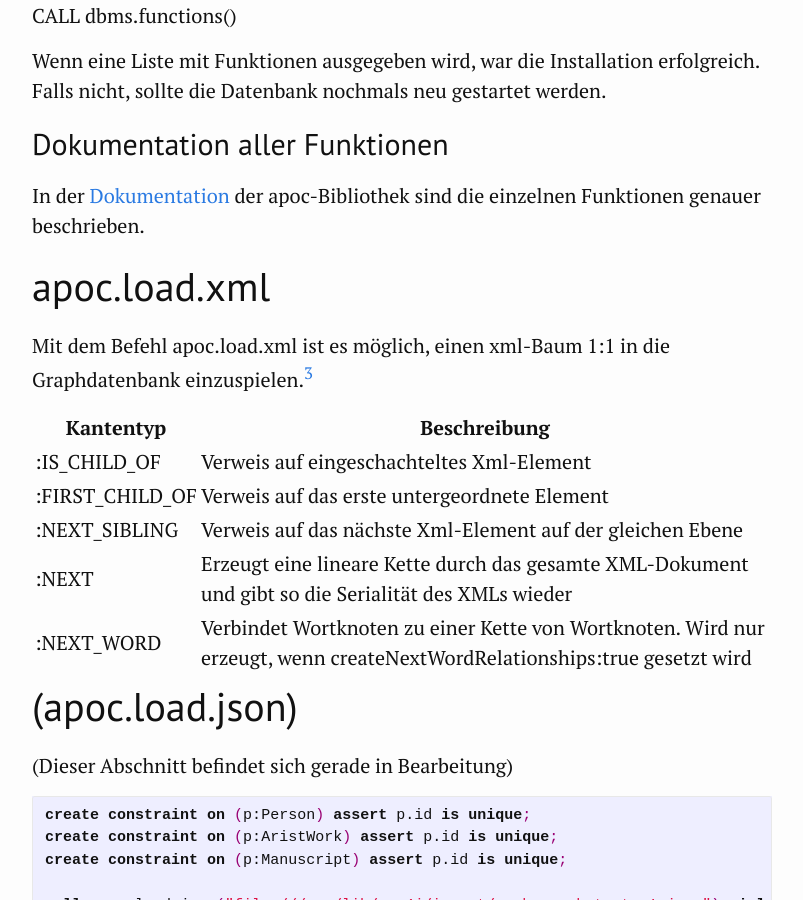
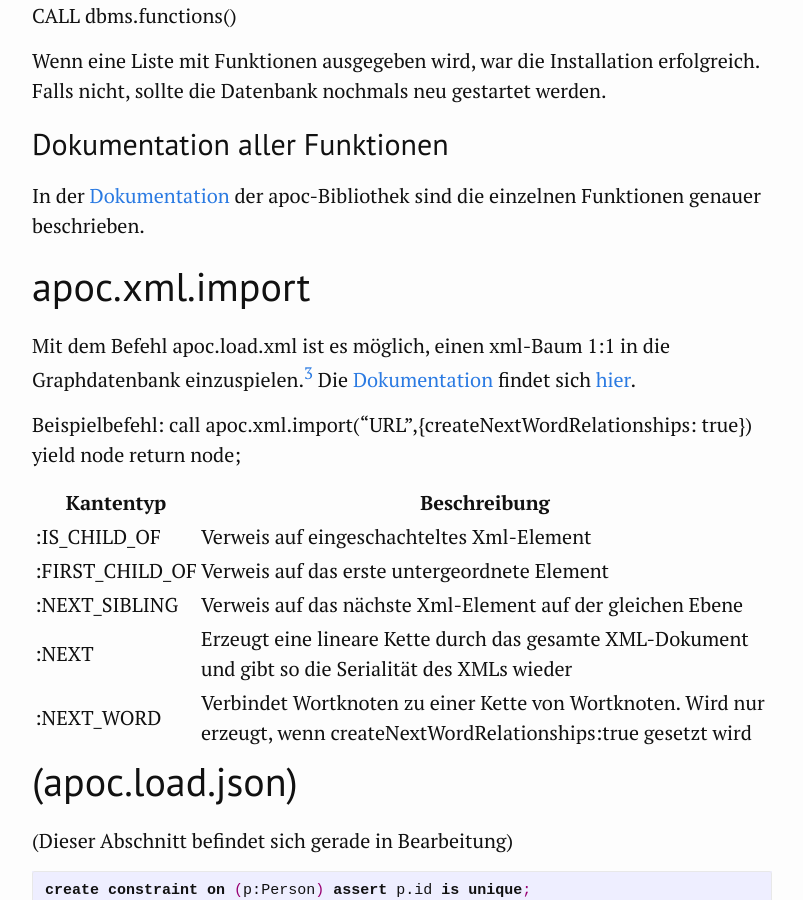
Before and after one commit to kuczera/Graphentechnologien, a Jekyll site: the page built from docs/85-cypher-fuer-Fortgeschrittene.md, in a window 1280 px wide and 900 px high, scrolled down 7094 px. Shown: the whole window, without its empty margins (238-1041 px from the left). Built offline with Jekyll 4.4.1, drawn with Linux system fonts in a browser that asks for light colours; some of the changed text lies outside the part shown.

Commit message:
Update 85-cypher-fuer-Fortgeschrittene.md

```diff
--- a/docs/85-cypher-fuer-Fortgeschrittene.md
+++ b/docs/85-cypher-fuer-Fortgeschrittene.md
@@ -199,9 +199,16 @@
 
 In der [Dokumentation](https://neo4j-contrib.github.io/neo4j-apoc-procedures/) der apoc-Bibliothek sind die einzelnen Funktionen genauer beschrieben.
 
-# apoc.load.xml
+# apoc.xml.import
 
-Mit dem Befehl apoc.load.xml ist es möglich, einen xml-Baum 1:1 in die Graphdatenbank einzuspielen.[^81c5]
+Mit dem Befehl apoc.load.xml ist es möglich, einen xml-Baum 1:1 in die Graphdatenbank einzuspielen.[^81c5] Die [Dokumentation](https://neo4j-contrib.github.io/neo4j-apoc-procedures/#_import_xml_directly) findet sich [hier](https://neo4j-contrib.github.io/neo4j-apoc-procedures/#_import_xml_directly).
+
+Beispielbefehl:
+call
+apoc.xml.import("URL",{createNextWordRelationships:
+true})
+yield node
+return node;
 
 
 |Kantentyp|Beschreibung|
```
